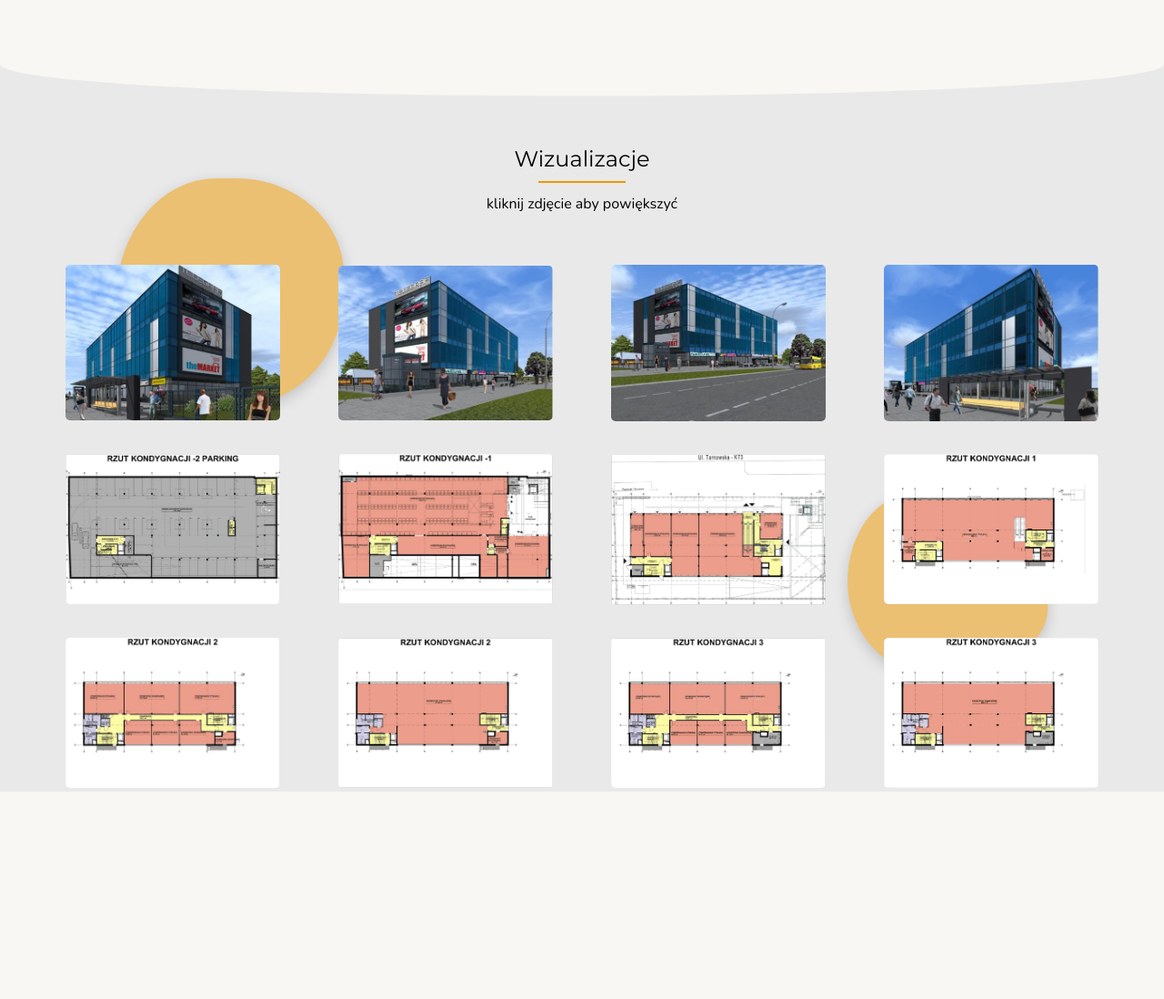
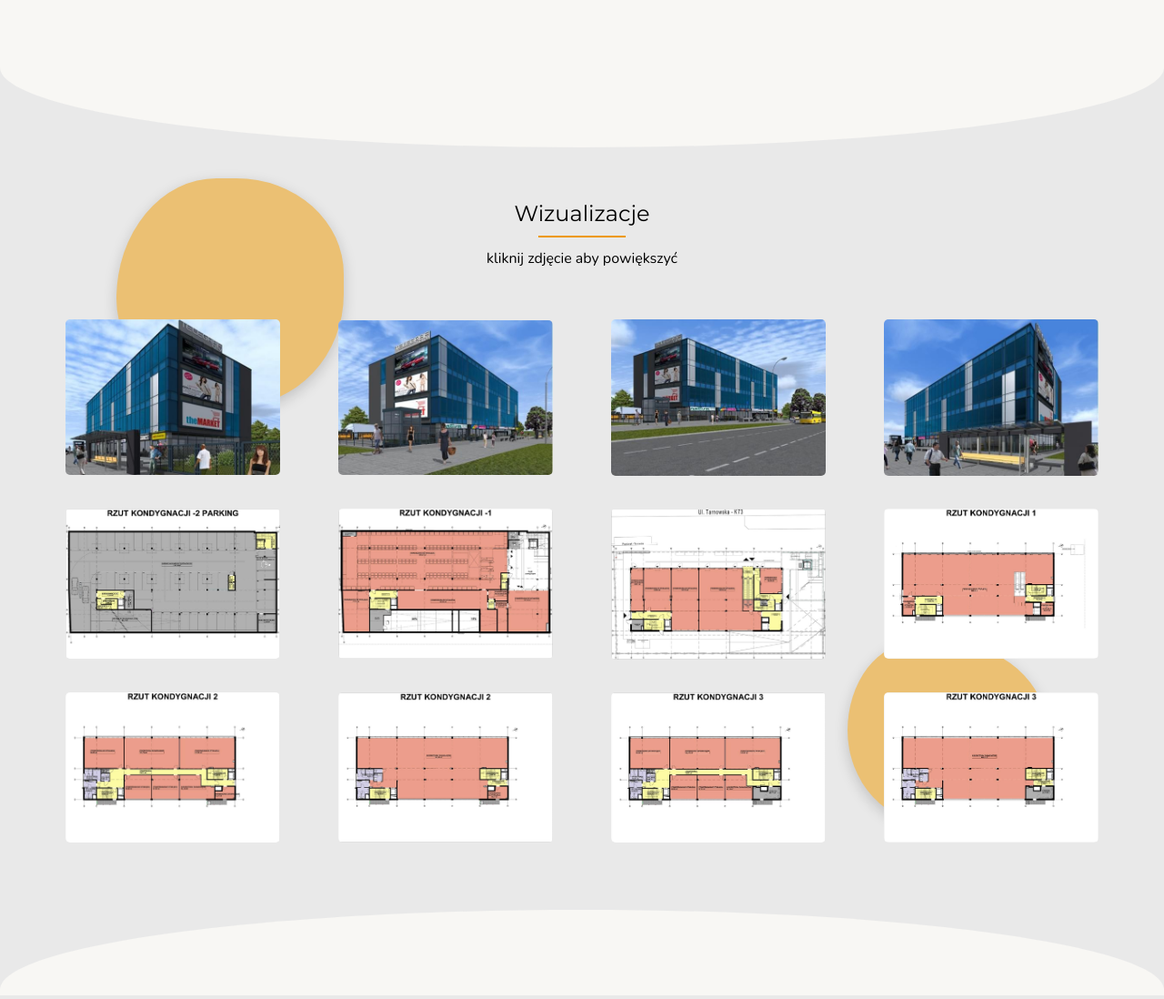
Before and after one commit to Kuba1507/TelegrafCity, a website: page index.html in a window 1280 px wide. Shown: the part 2699-3797 px from the top of the page at 91% size. Before the commit the page ends 3569 px from the top, so only its background shows below. Drawn offline with nearby package versions, Linux system fonts and the light colour scheme.

Commit message:
added curves to section visualizations

```diff
--- a/index.html
+++ b/index.html
@@ -237,6 +237,9 @@
                     </div>
                 </div>
             </div>
+            <img src="dist/img/curve-2.svg" class="curve-2">
+        </section>
+        <section class="localization" id="localization">
         </section>
     </main>
 
--- a/src/sass/_layout.scss
+++ b/src/sass/_layout.scss
@@ -303,6 +303,12 @@ body {
 		height: 40px;
 	}
 
+	.curve-2 {
+		margin-top: 4em;
+		height: 40px;
+		transform: rotate(180deg);
+	}
+
 	.shops {
 		background-color: $orange;
 
@@ -452,7 +458,7 @@ body {
 			}
 
 			&--second {
-				bottom: 8em;
+				bottom: 12em;
 				right: 10%;
 				width: 220px;
 				height: 200px;
--- a/src/sass/_media.scss
+++ b/src/sass/_media.scss
@@ -88,6 +88,11 @@
 
 		.waves-2 {
 			height: 80px;
+		}
+
+		.curve-1,
+		.curve-2 {
+			height: 50px;
 		}
 
 		.shops {
@@ -340,6 +345,11 @@
 			height: 100px;
 		}
 
+		.curve-1,
+		.curve-2 {
+			height: 100px;
+		}
+
 		.shops {
 			margin-top: 5em;
 
```
Also changed, not shown: dist/css/style.min.css, dist/img/curve-2.svg (added), src/img/curve-2.svg (added).
